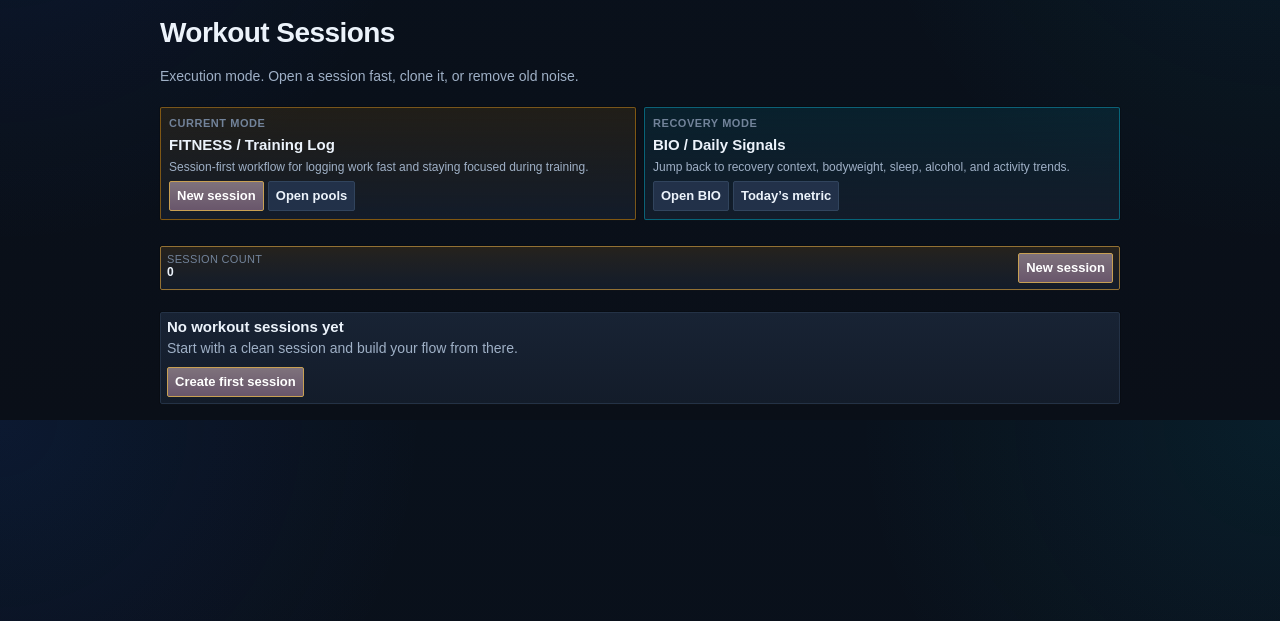
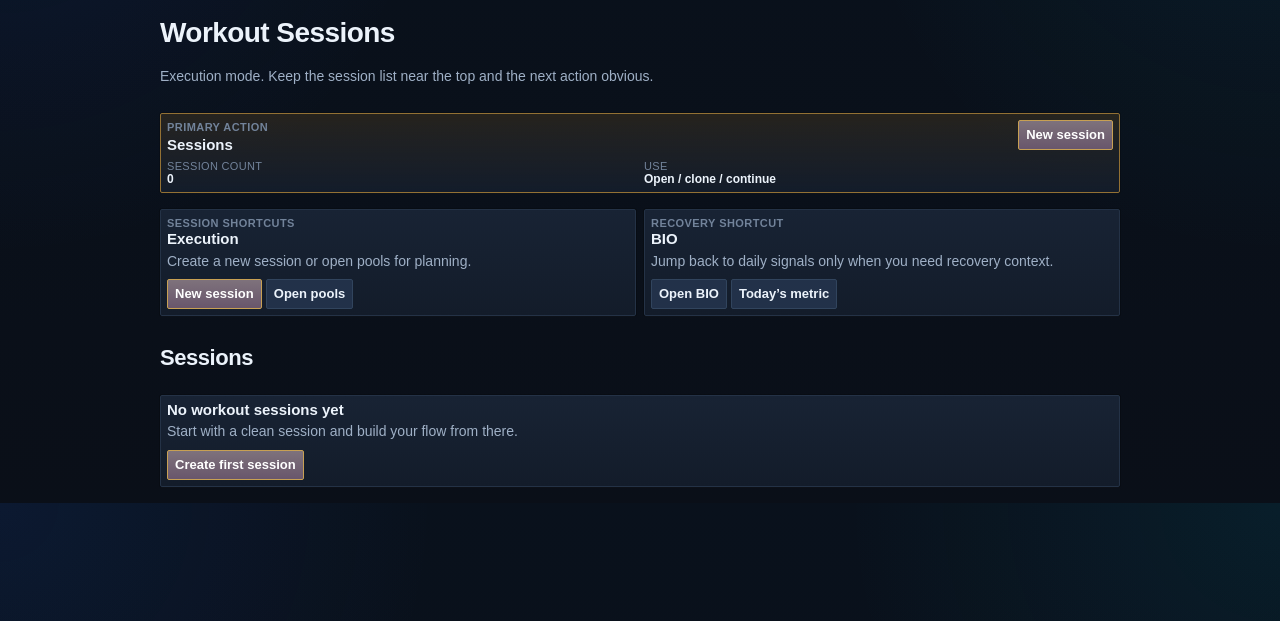
Before and after one commit to MartinParf/lyfeapp, a Django app: page /fitness/sessions/ in a window 1280 px wide. Shown: the part 179-800 px from the top of the page. Run offline with Django 5.2, Linux system fonts and the light colour scheme; the visitor is signed in with stand-in values (Sample User, id 1); data that the repository does not hold is empty; some libraries are stand-ins or nearby versions.

Commit message:
Pass 2 UX correction

```diff
--- a/templates/fitness/session_list.html
+++ b/templates/fitness/session_list.html
@@ -5,18 +5,45 @@
 {% block content %}
 <h1>Workout Sessions</h1>
 <p class="muted" style="margin-bottom: 10px;">
-    Execution mode. Open a session fast, clone it, or remove old noise.
+    Execution mode. Keep the session list near the top and the next action obvious.
 </p>
 
-<div class="mode-bridge">
-    <div class="mode-bridge-grid">
-        <div class="mode-bridge-card mode-bridge-card-fitness">
-            <div class="mode-bridge-kicker">Current mode</div>
-            <div class="mode-bridge-title">FITNESS / Training Log</div>
-            <div class="mode-bridge-copy">
-                Session-first workflow for logging work fast and staying focused during training.
+<div class="list-card panel-accent">
+    <div class="section-bar">
+        <div class="section-bar-title">
+            <div class="section-kicker">Primary action</div>
+            <h3 class="list-card-title" style="margin-bottom: 0;">Sessions</h3>
         </div>
-            <div class="mode-bridge-actions">
+
+        <div class="action-group">
+            <a href="{% url 'fitness:session-create' %}" class="link-button primary-button">
+                New session
+            </a>
+        </div>
+    </div>
+
+    <div class="meta-grid two-col" style="margin-bottom: 0;">
+        <div>
+            <div class="meta-item-label">Session count</div>
+            <div class="meta-item-value">{{ sessions|length }}</div>
+        </div>
+
+        <div>
+            <div class="meta-item-label">Use</div>
+            <div class="meta-item-value">Open / clone / continue</div>
+        </div>
+    </div>
+</div>
+
+<div class="overview-content-grid" style="margin-bottom: 8px;">
+    <div class="list-card panel-soft">
+        <div class="section-kicker">Session shortcuts</div>
+        <div class="list-card-title" style="margin-bottom: 4px;">Execution</div>
+        <div class="muted" style="margin-bottom: 8px;">
+            Create a new session or open pools for planning.
+        </div>
+
+        <div class="action-group">
             <a href="{% url 'fitness:session-create' %}" class="link-button primary-button">
                 New session
             </a>
@@ -26,13 +53,14 @@
         </div>
     </div>
 
-        <div class="mode-bridge-card mode-bridge-card-bio">
-            <div class="mode-bridge-kicker">Recovery mode</div>
-            <div class="mode-bridge-title">BIO / Daily Signals</div>
-            <div class="mode-bridge-copy">
-                Jump back to recovery context, bodyweight, sleep, alcohol, and activity trends.
+    <div class="list-card panel-soft">
+        <div class="section-kicker">Recovery shortcut</div>
+        <div class="list-card-title" style="margin-bottom: 4px;">BIO</div>
+        <div class="muted" style="margin-bottom: 8px;">
+            Jump back to daily signals only when you need recovery context.
         </div>
-            <div class="mode-bridge-actions">
+
+        <div class="action-group">
             <a href="{% url 'bio:overview' %}" class="link-button">
                 Open BIO
             </a>
@@ -42,31 +70,17 @@
         </div>
     </div>
 </div>
-</div>
 
-<div class="list-card panel-accent">
-    <div class="action-group" style="justify-content: space-between; align-items: flex-start;">
-        <div>
-            <div class="meta-item-label">Session count</div>
-            <div class="meta-item-value">{{ sessions|length }}</div>
-        </div>
-
-        <div class="action-group">
-            <a href="{% url 'fitness:session-create' %}" class="link-button primary-button">
-                New session
-            </a>
-        </div>
-    </div>
-</div>
+<h2 style="margin: 12px 0 8px 0;">Sessions</h2>
 
 {% for session in sessions %}
     <div class="list-card panel-soft">
-        <div class="action-group" style="justify-content: space-between; align-items: flex-start; margin-bottom: 6px;">
+        <div class="section-bar" style="margin-bottom: 6px;">
             <div>
                 <div class="list-card-title" style="margin-bottom: 2px;">
                     Session #{{ session.id }}
                 </div>
-                <div class="muted" style="font-size: 12px;">
+                <div class="muted-compact">
                     {{ session.get_status_display }}
                 </div>
             </div>
@@ -98,7 +112,7 @@
             </div>
 
             <div>
-                <div class="meta-item-label">Scheduled date</div>
+                <div class="meta-item-label">Scheduled</div>
                 <div class="meta-item-value">
                     {% if session.scheduled_date %}
                         {{ session.scheduled_date|date:"d.m.Y" }}
@@ -125,10 +139,7 @@
                 Open
             </a>
 
-            <form
-                method="post"
-                action="{% url 'fitness:session-clone' session.pk %}"
-            >
+            <form method="post" action="{% url 'fitness:session-clone' session.pk %}">
                 {% csrf_token %}
                 <button type="submit">Clone</button>
             </form>
```
Also changed, not shown: templates/fitness/exercise_list.html (+45 -57 lines), templates/fitness/pool_list.html (+54 -46 lines). Lines whose indentation alone changed are shown as unchanged.
